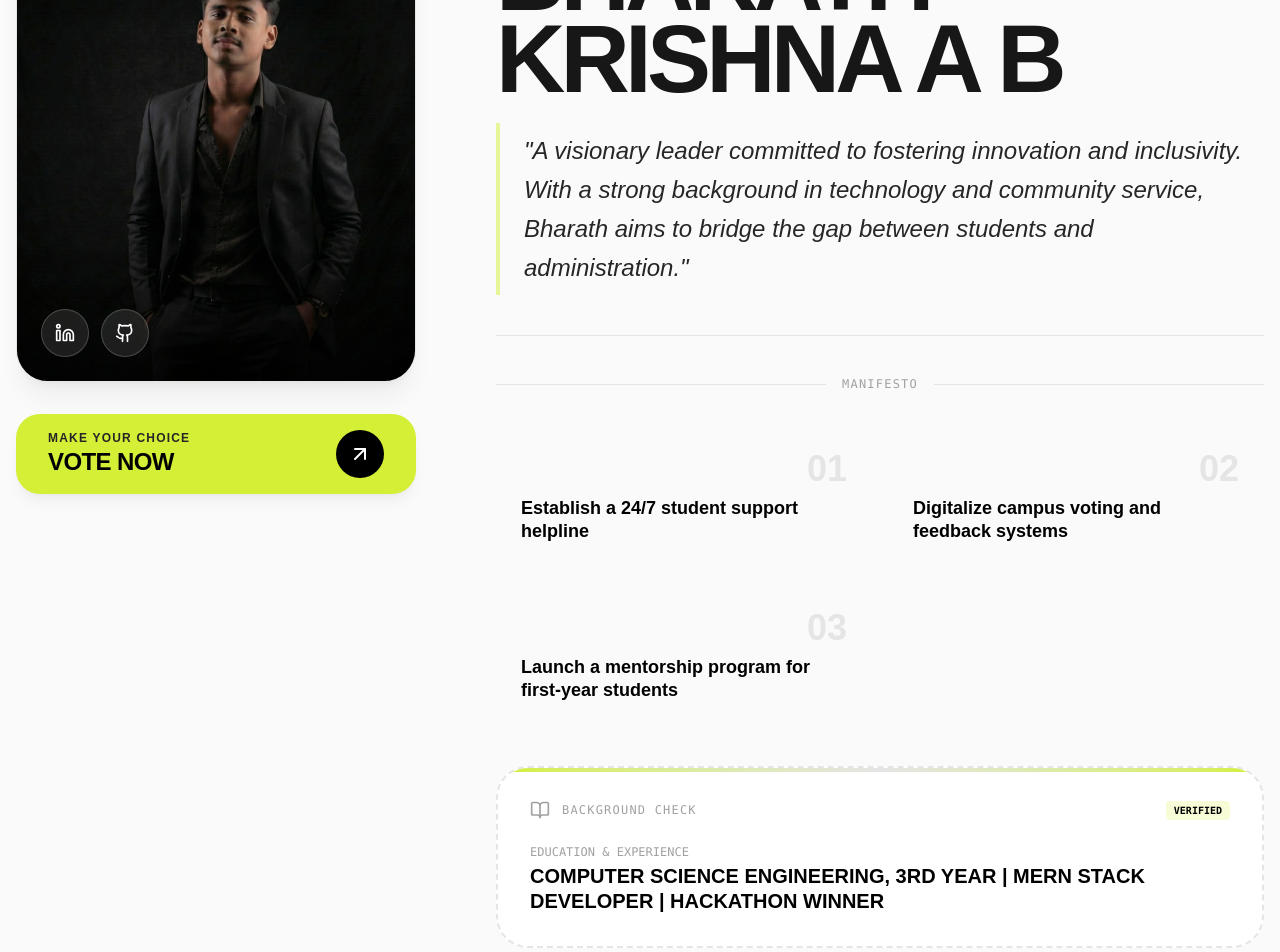
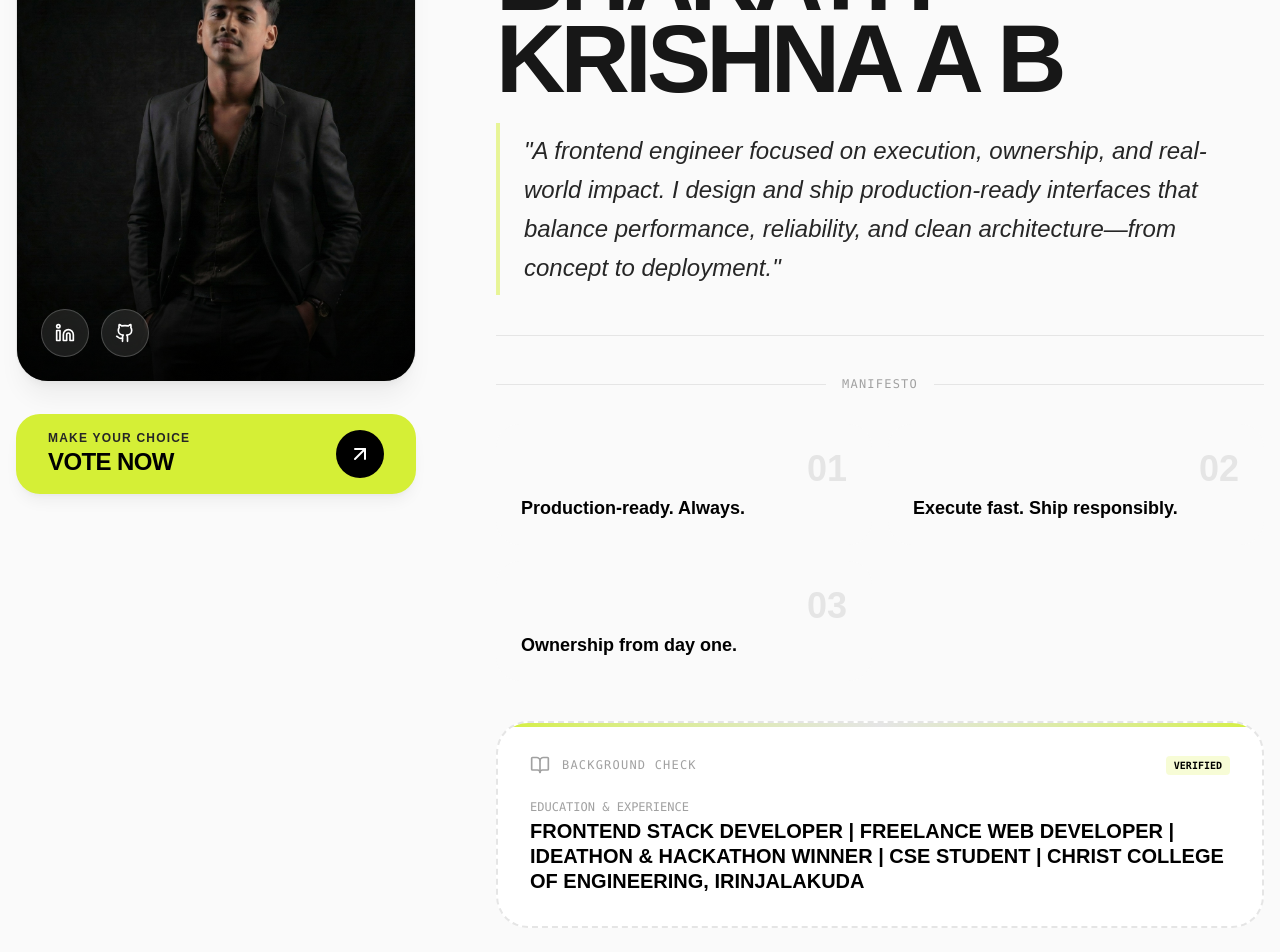
Before and after one commit to Bharath-Krishna-AB/Asterik_VotingPlatform, a Next.js app: page /candidate/1 in a window 1280 px wide. Shown: the part 400-1352 px from the top of the page. Built offline with nearby package versions, Linux system fonts and the light colour scheme; a web font is replaced by a local one.

Commit message:
updated details for candidate 1

```diff
--- a/app/candidate/[id]/page.tsx
+++ b/app/candidate/[id]/page.tsx
@@ -16,16 +16,16 @@ const CandidatePage = () => {
             id: 1,
             name: "Bharath Krishna A B",
             imageUrl: "/images/candidate1.jpeg",
-            description: "A visionary leader committed to fostering innovation and inclusivity. With a strong background in technology and community service, Bharath aims to bridge the gap between students and administration.",
+            description: "A frontend engineer focused on execution, ownership, and real-world impact. I design and ship production-ready interfaces that balance performance, reliability, and clean architecture—from concept to deployment.",
             manifesto: [
-                "Establish a 24/7 student support helpline",
-                "Digitalize campus voting and feedback systems",
-                "Launch a mentorship program for first-year students"
+                "Production-ready. Always.",
+                "Execute fast. Ship responsibly.",
+                "Ownership from day one."
             ],
-            education: "Computer Science Engineering, 3rd Year | MERN Stack Developer | Hackathon Winner",
+            education: "Frontend Stack Developer | Freelance Web Developer | Ideathon & Hackathon Winner | CSE Student | Christ College Of Engineering, Irinjalakuda",
             socials: {
                 linkedin: "https://linkedin.com/in/bharathkrishnaab",
-                github: "https://github.com/bharathkrishnaab"
+                github: "https://github.com/bharath-krishna-ab"
             }
         },
         {
```
